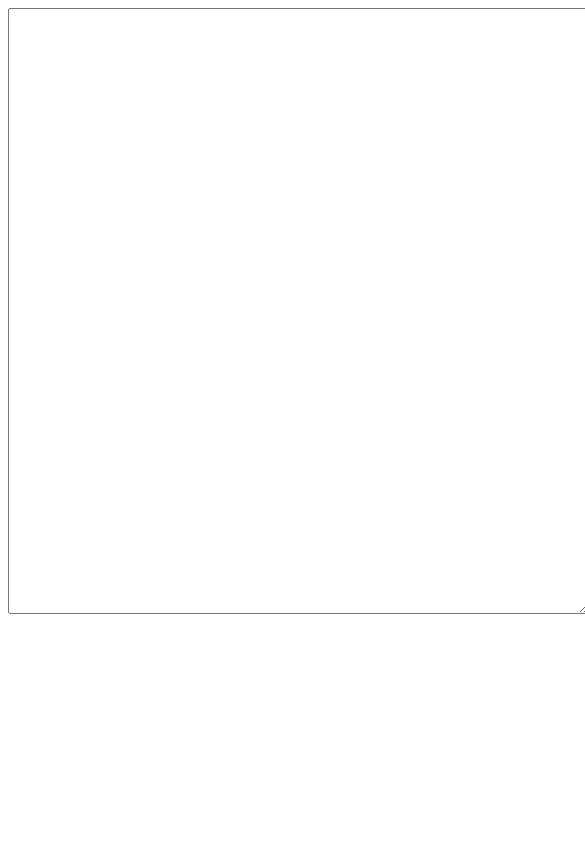
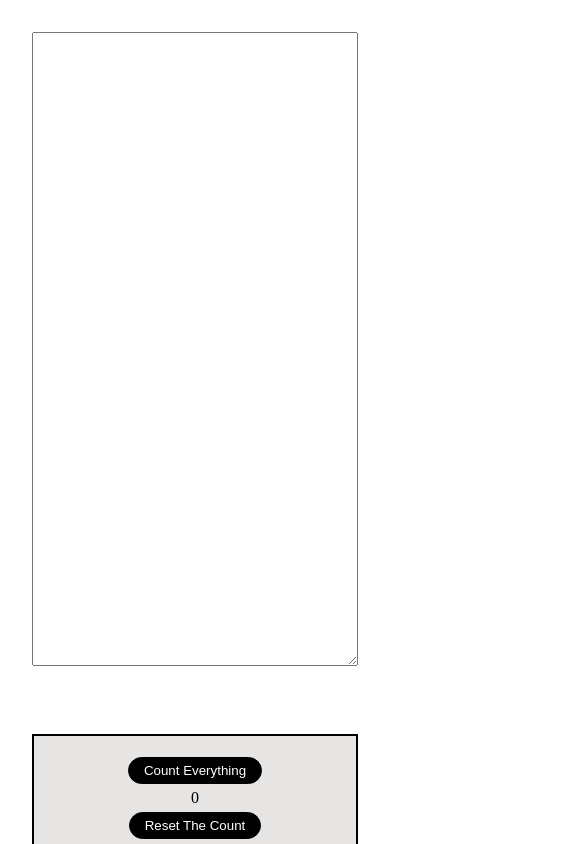
Before and after one commit to BDavid57/Words-And-Numbers-Counter, a React (Create React App) app: page / in a window 390 px wide. Shown: the top 844 px of the page, 585 px wide, since content can reach past the window. Built offline with nearby package versions, Linux system fonts and the light colour scheme; the HTML template or start-up script is replaced by a standard one.

Commit message:
made the app responsive

```diff
--- a/src/App.css
+++ b/src/App.css
@@ -1,23 +1,52 @@
+* {
+  margin: 0;
+  padding: 0;
+  box-sizing: border-box;
+}
 .App {
   display: flex;
 }
-
 button {
   margin: 5px;
   padding: 5px 15px 5px 15px;
-  background-color: blue;
+  background-color: rgb(0, 0, 0);
   color: white;
   border: 1px solid black;
   border-radius: 15px;
 }
-
 .count-area {
-  margin: 10px;
+  margin: 2rem;
   display: flex;
   flex-direction: column;
   align-items: center;
   border: 2px solid black;
-  padding: 10px;
-  width: 500px;;
-  background-color: rgb(185, 169, 169);
+  padding: 1rem;
+  max-width: 500px;;
+  background-color: hsl(0, 6%, 90%);
 }
+
+.wrapper {
+  order: 1;
+}
+.text-area {
+  order: 2;
+  margin: 2rem;
+}
+
+@media(max-width: 768px){
+  .App {
+    flex-direction: column;
+    width: 100%;
+  }
+  .text-area {
+    order: 1;
+  }
+  .text-area textarea {
+    padding: 1rem;
+    width: 100%;
+  }
+  .wrapper {
+    order: 2;
+    width: auto;
+  }
+}
```
